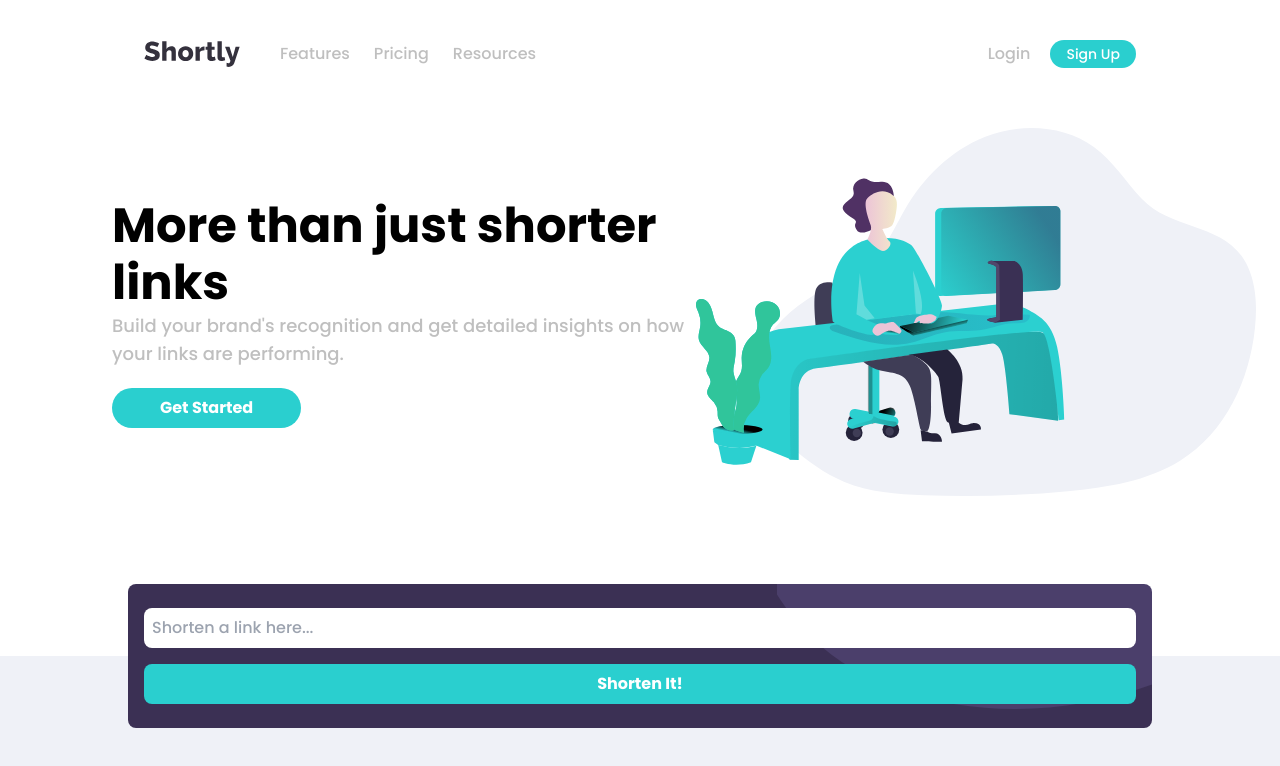
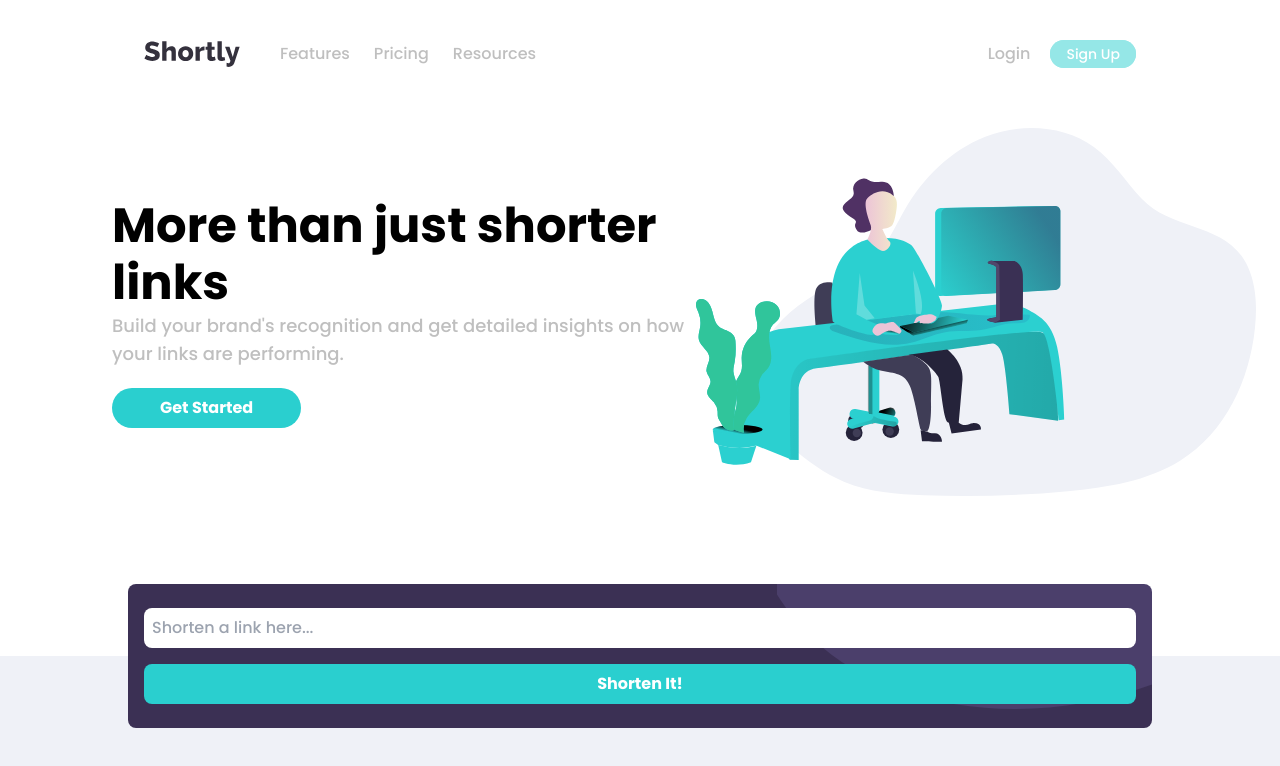
Before and after one commit to AnthonyMejia0/url-shortening, a React (Create React App) app: page / in a window 1280 px wide. In both pictures the pointer is over the button "Sign Up". Shown: the top 766 px of the page. Built offline with nearby package versions, Linux system fonts and the light colour scheme.

Commit message:
added button hover style

```diff
--- a/src/index.css
+++ b/src/index.css
@@ -28,3 +28,7 @@ code {
   font-family: source-code-pro, Menlo, Monaco, Consolas, 'Courier New',
     monospace;
 }
+
+.button-hover:hover {
+  box-shadow: inset 0 0 100px 100px rgba(255, 255, 255, 0.5);
+}
```
